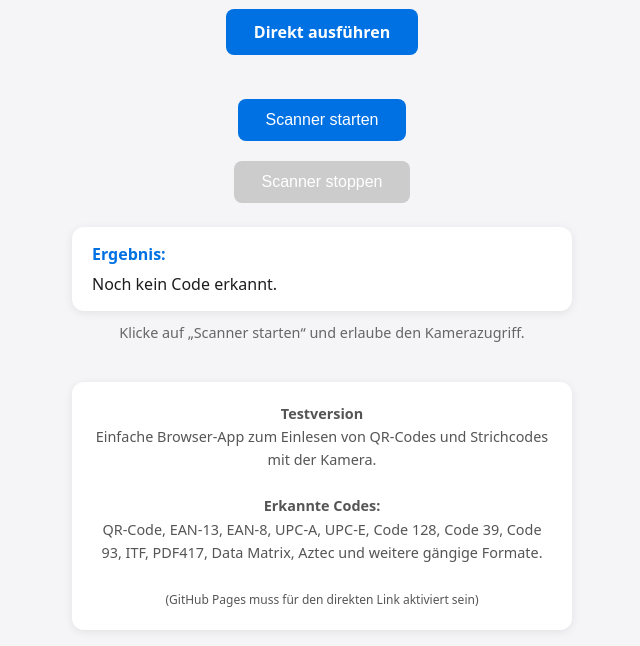
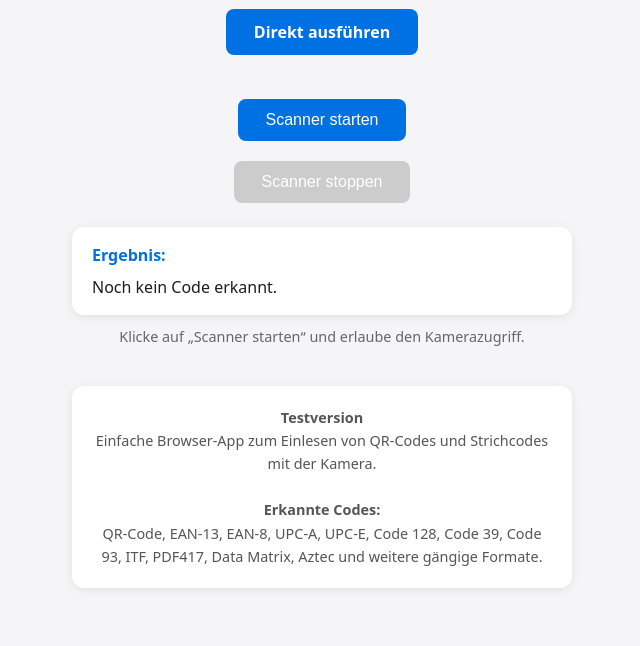
Before and after one commit to Carlostea-wwe/qr-code-scanner, a plain HTML site: page index.html in a window 1280 px wide. Shown: the part 104-750 px from the top of the page, without its empty margins (318-958 px from the left). Drawn offline with Linux system fonts and the light colour scheme; a script that the page names is missing.

Commit message:
Make result area grow better with longer text

```diff
--- a/index.html
+++ b/index.html
@@ -65,13 +65,21 @@
       max-width: 500px;
       width: 100%;
       box-shadow: 0 2px 10px rgba(0,0,0,0.08);
-      word-break: break-all;
-      min-height: 60px;
+      word-break: break-word;
+      overflow-wrap: anywhere;
+      min-height: 80px;
+      max-height: 300px;
+      overflow-y: auto;
+      line-height: 1.5;
     }
     #result strong {
       display: block;
       margin-bottom: 8px;
       color: #0071e3;
+    }
+    #resultText {
+      display: block;
+      white-space: pre-wrap;
     }
     button {
       margin-top: 20px;
@@ -134,8 +142,7 @@
     <strong>Testversion</strong><br>
     Einfache Browser-App zum Einlesen von QR-Codes und Strichcodes mit der Kamera.<br><br>
     <strong>Erkannte Codes:</strong><br>
-    QR-Code, EAN-13, EAN-8, UPC-A, UPC-E, Code 128, Code 39, Code 93, ITF, PDF417, Data Matrix, Aztec und weitere gängige Formate.<br><br>
-    <small>(GitHub Pages muss für den direkten Link aktiviert sein)</small>
+    QR-Code, EAN-13, EAN-8, UPC-A, UPC-E, Code 128, Code 39, Code 93, ITF, PDF417, Data Matrix, Aztec und weitere gängige Formate.
   </div>
 
   <script>
```
